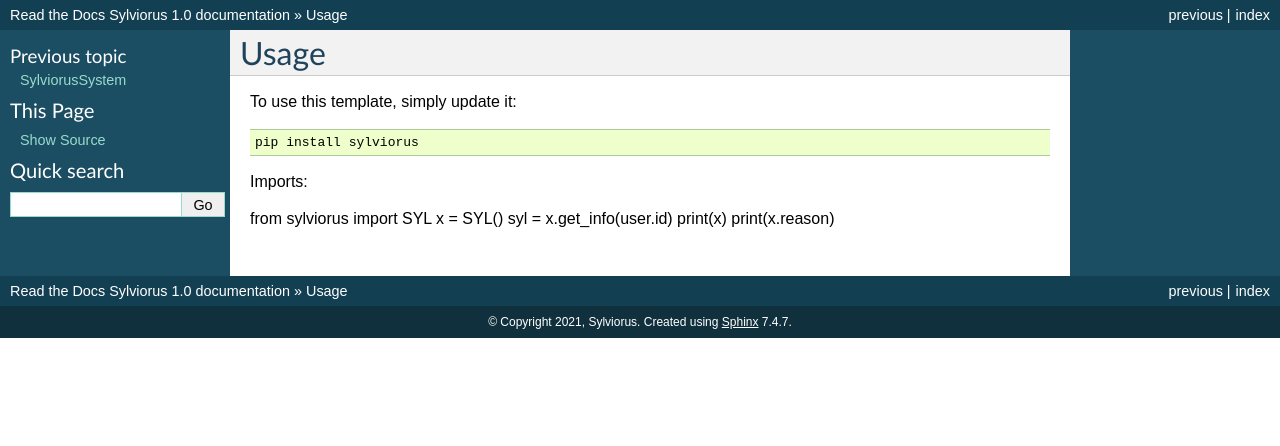
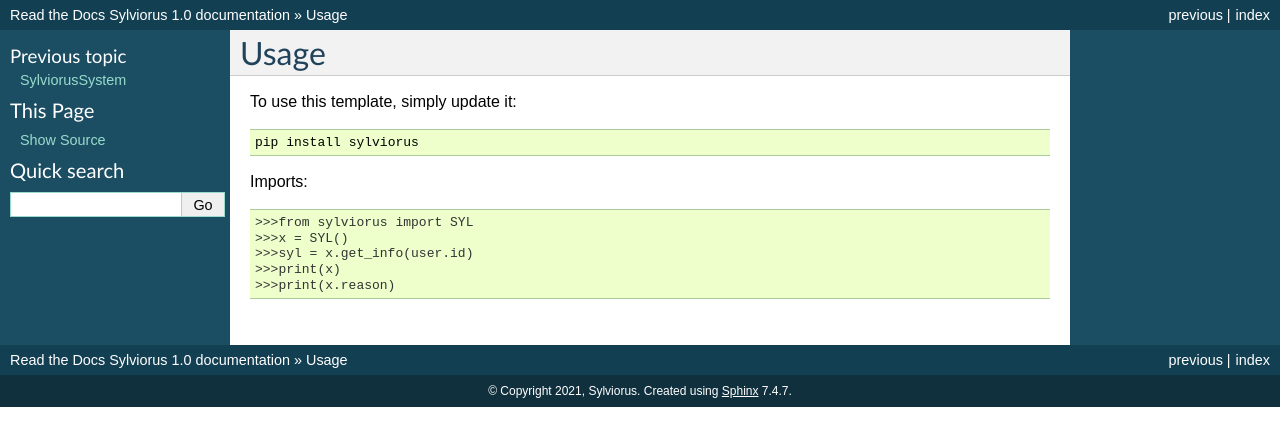
Before and after one commit to noobanon/Sylviorus, a Sphinx documentation site: the page built from docs/usage.rst, in a window 1280 px wide. Shown: the top 446 px of the page. Built offline with Sphinx 7.4.7, drawn with Linux system fonts in a browser that asks for light colours.

```diff
--- a/docs/usage.rst
+++ b/docs/usage.rst
@@ -8,8 +8,8 @@ To use this template, simply update it::
 
 Imports::
 
-from sylviorus import SYL
-x = SYL()
-syl = x.get_info(user.id)
-print(x)
-print(x.reason)
+>>>from sylviorus import SYL
+>>>x = SYL()
+>>>syl = x.get_info(user.id)
+>>>print(x)
+>>>print(x.reason)
```
